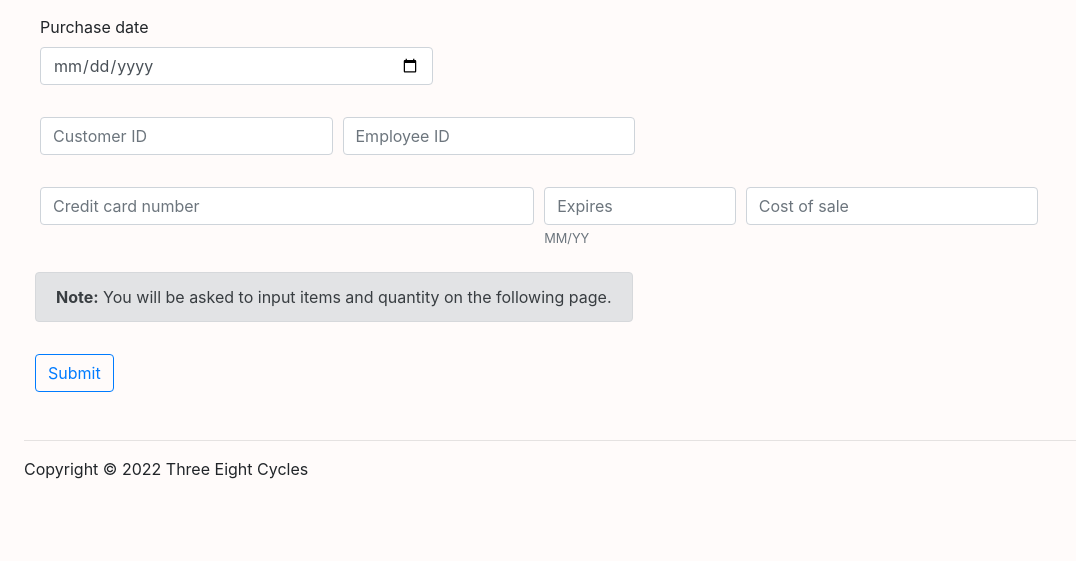
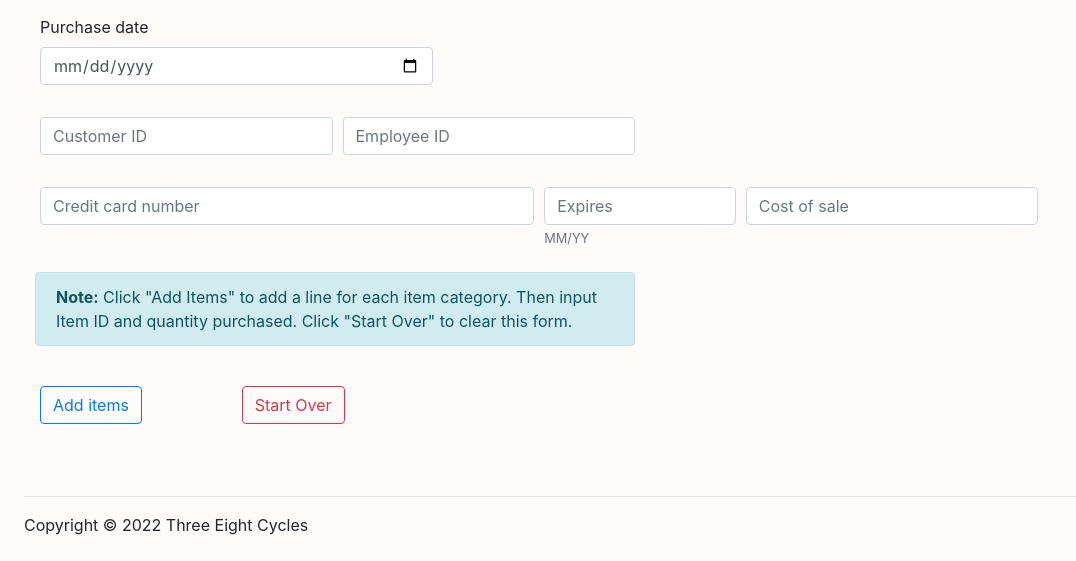
Before and after one commit to rgthomas01/Database-Project, a Flask app: page /purchases/create in a window 1280 px wide. Shown: the part 258-819 px from the top of the page, without its empty margins (0-1076 px from the left). Before the commit the page ends 737 px from the top, so only its background shows below. Run offline with Flask 2, Linux system fonts and the light colour scheme; some libraries are stand-ins or nearby versions.

Commit message:
initial addItems support for purchase create/update

```diff
--- /dev/null
+++ b/static/addItems.js
@@ -0,0 +1,81 @@
+function addFields(numberOfItems=1){
+
+    // itemsContainer where item lines will be dynamically generated
+    let itemsContainer = document.getElementById("itemsContainer");
+
+    // Determine number of existing rows for naming subsequent rows
+    let itemNum = itemsContainer.getElementsByClassName('form-row').length
+    console.log(itemNum)
+
+    // Find any previous form submit button and remove
+    if (document.getElementById('submitButton') !== null){
+        submitButton = document.getElementById('submitButton')
+        submitButton.remove();
+        submitButton = document.getElementById('awesomeBreak');
+        submitButton.remove();
+        }
+
+    // Create row label
+    //let rowLabel = document.createElement("p")
+    //rowLabel.innerText = "Item " + (itemNum+1);
+    //rowLabel.style = "font-weight: bolder";
+    //itemsContainer.appendChild(rowLabel);
+
+    // Create div for form row
+    let itemRow = document.createElement("div")
+    itemRow.className = "form-row";
+
+    // Create div for form col 1
+    let rowCol1 = document.createElement("div")
+    rowCol1.className = "col-2";
+
+    // Create input for itemId field
+    let itemId = document.createElement("input");
+    itemId.type = "text";
+    itemId.className = "form-control";
+    itemId.name = "itemId" + (itemNum+1);
+    itemId.placeholder = "Item ID"
+    itemId.required = true;
+
+    // Add itemId to rowCol1 and rowCol1 to itemRow
+    rowCol1.appendChild(itemId);
+    itemRow.appendChild(rowCol1)
+
+    // Create div for form col 1
+    let rowCol2 = document.createElement("div");
+    rowCol2.className = "col-3";
+
+    // Create input for itemQuantity field
+    let itemQuantity = document.createElement("input");
+    itemQuantity.type = "number";
+    itemQuantity.min = 1;
+    itemQuantity.className = "form-control";
+    itemQuantity.name = "itemQuantity" + (itemNum+1);
+    itemQuantity.placeholder = "Quantity";
+    itemQuantity.required = true;
+
+    // Add itemQuantity to rowCol2 and rowCol2 to itemRow
+    rowCol2.appendChild(itemQuantity);
+    itemRow.appendChild(rowCol2)
+
+    // Then, add itemRow to itemsContainer
+    itemsContainer.appendChild(itemRow);
+
+
+    // Add break at the bottom
+    let containerBreak = document.createElement("br");
+    containerBreak.id = "awesomeBreak"
+    document.getElementById("itemsContainer").appendChild(containerBreak);
+
+
+    // Add the submit button to the bottom again
+    let link = document.createElement("button");
+    link.href = "/{{dbEntity}}/{{operation}}";
+    link.type = "submit";
+    link.id = "submitButton"
+    link.className = "btn btn-outline-primary";
+    link.innerText = "Complete Purchase";
+    document.getElementById("itemsContainer").appendChild(link);
+    //itemsContainer.appendChild(document.createElement("br"));
+
+};
--- a/templates/createUpdate.j2
+++ b/templates/createUpdate.j2
@@ -28,18 +28,18 @@
             <div class="col-2">
                 <input type="text" class="form-control" id="eeId" name="eeId" value="{{updateRecord['eeId']}}">
             </div>
-            <div class="col-3">
+            <div class="col">
                 <input type="text" class="form-control" id="eeFirstName" name="eeFirstName" value="{{updateRecord['eeFirstName']}}" required>
             </div>
-            <div class="col-3">
+            <div class="col">
                 <input type="text" class="form-control" id="eeLastName" name="eeLastName" value="{{updateRecord['eeLastName']}}" required>
             </div>
         <!-- Otherwise, blank values when called to create -->
         {% else %}
-            <div class="col-3">
+            <div class="col">
                 <input type="text" class="form-control" id="eeFirstName" name="eeFirstName" placeholder="First Name" required>
             </div>
-            <div class="col-3">
+            <div class="col">
                 <input type="text" class="form-control" id="eeLastName" name="eeLastName" placeholder="Last Name" required>
             </div>
         {% endif %}
@@ -171,13 +171,23 @@
         </div>
     </div>
     <div class="form-row">
-        <div class="alert alert-secondary" role="alert" style="max-width: 600px">
-            <b>Note:</b> You will be asked to input items and quantity on the following page.
+        <div class="alert alert-info" role="alert" style="max-width: 600px">
+            <b>Note:</b> Click "Add Items" to add a line for each item category. Then input Item ID and quantity purchased. Click "Start Over" to clear this form.
         </div>
     </div>
+    {# add items #}
     <div class="form-row">
-        <button type="submit" class="btn btn-outline-primary">Submit</button>
+        <div class="col-2">
+            <button type="button" class="btn btn-outline-primary" id="filldetails" onclick="addFields()" style:"min-width: 200px">Add items</a>
+        </div>
+        <div class="col-2">
+            {# TODO: ideally, this should clear the added items, not redirect #}
+            <a href="/{{dbEntity}}" class="btn btn-outline-danger" id="addStartOver" style:"min-width: 200px">Start Over</a>
+        </div>
     </div>
+    <div id="itemsContainer" class="form-group" style="padding: 10px">
+    </div>
+
     <!-- Otherwise, blank values when called to create -->
     {% else %}
         <div class="form-row">
@@ -207,13 +217,23 @@
             </div>
         </div>
         <div class="form-row">
-            <div class="alert alert-secondary" role="alert" style="max-width: 600px">
-                <b>Note:</b> You will be asked to input items and quantity on the following page.
+            <div class="alert alert-info" role="alert" style="max-width: 600px">
+                <b>Note:</b> Click "Add Items" to add a line for each item category. Then input Item ID and quantity purchased. Click "Start Over" to clear this form.
             </div>
         </div>
+
+        {# add items #}
         <div class="form-row">
-            <button type="submit" class="btn btn-outline-primary">Submit</button>
+            <div class="col-2">
+                <button type="button" class="btn btn-outline-primary" id="filldetails" onclick="addFields()" style:"min-width: 200px">Add items</a>
+            </div>
+            <div class="col-2">
+                <a href="/{{dbEntity}}/{{operation}}" class="btn btn-outline-danger" id="addStartOver" style:"min-width: 200px">Start Over</a>
+            </div>
         </div>
+        <div id="itemsContainer">
+        </div>
+
     {% endif %}
 
 <!-- below tag closes form referenced in createUpdateHeading -->
--- a/templates/main.j2
+++ b/templates/main.j2
@@ -21,6 +21,9 @@
     <script src="https://code.jquery.com/jquery-3.3.1.slim.min.js" integrity="sha384-q8i/X+965DzO0rT7abK41JStQIAqVgRVzpbzo5smXKp4YfRvH+8abtTE1Pi6jizo" crossorigin="anonymous"></script>
     <script src="https://cdnjs.cloudflare.com/ajax/libs/popper.js/1.14.6/umd/popper.min.js" integrity="sha384-wHAiFfRlMFy6i5SRaxvfOCifBUQy1xHdJ/yoi7FRNXMRBu5WHdZYu1hA6ZOblgut" crossorigin="anonymous"></script>
     <script src="https://stackpath.bootstrapcdn.com/bootstrap/4.2.1/js/bootstrap.min.js" integrity="sha384-B0UglyR+jN6CkvvICOB2joaf5I4l3gm9GU6Hc1og6Ls7i6U/mkkaduKaBhlAXv9k" crossorigin="anonymous"></script>
+    {# Our addItems JS #}
+    <script type='text/javascript' src="../static/addItems.js"></script>
+
 
     <nav class="navbar navbar-expand-lg navbar-light bg-light">
     <a class="navbar-brand" href="#">38 Cycles</a>
```
Also changed, not shown: app.py (+5 -25 lines).
